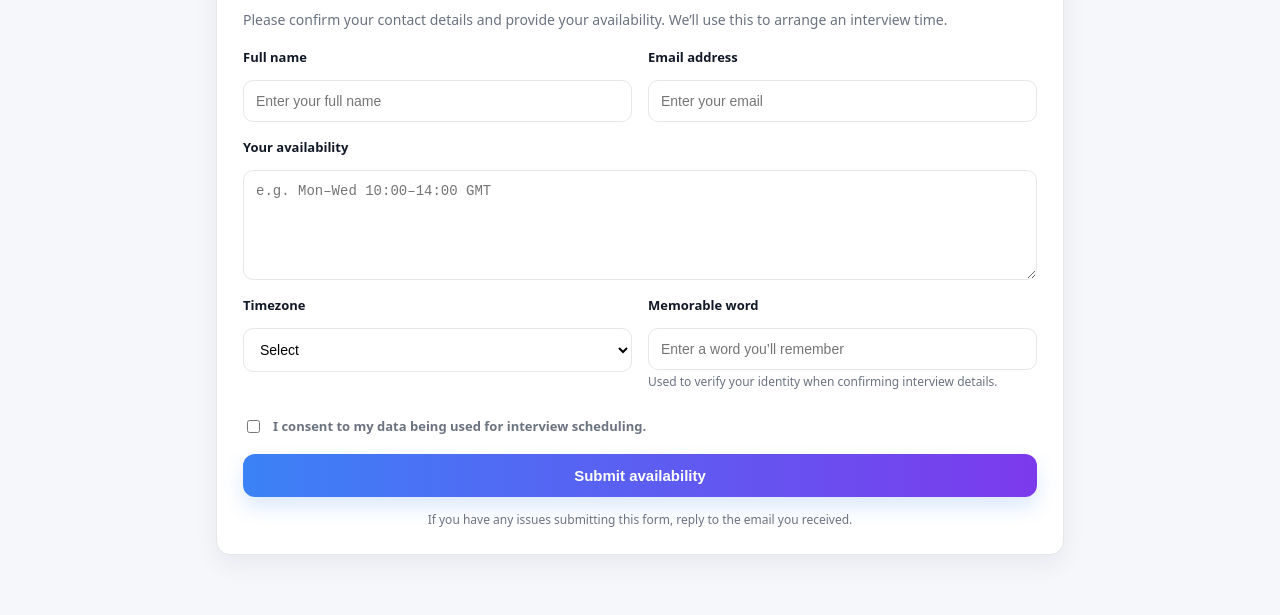
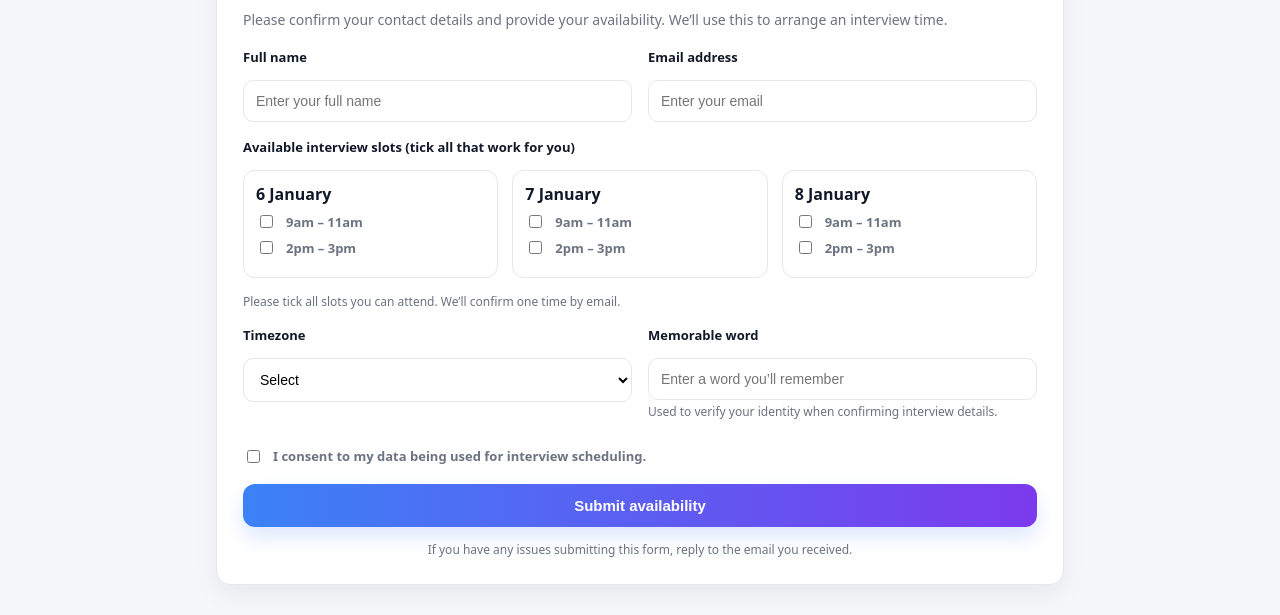
Before and after one commit to jasonarthur331-ui/interview-scheduler, a plain HTML site: page index.html in a window 1280 px wide. Shown: the part 185-800 px from the top of the page. Drawn offline with Linux system fonts and the light colour scheme.

Commit message:
Update index.html

```diff
--- a/index.html
+++ b/index.html
@@ -229,10 +229,86 @@
             <input id="email" type="email" name="email" placeholder="Enter your email" required>
           </div>
 
-          <div class="field full">
-            <label for="availability">Your availability</label>
-            <textarea id="availability" name="availability" placeholder="e.g. Mon–Wed 10:00–14:00 GMT" required></textarea>
-          </div>
+        <div class="field full">
+  <label>Available interview slots (tick all that work for you)</label>
+
+  <div style="display:grid; grid-template-columns:1fr 1fr 1fr; gap:14px;">
+    <div style="border:1px solid var(--border); border-radius:12px; padding:12px;">
+      <div style="font-weight:750; margin-bottom:8px;">6 January</div>
+
+      <label style="display:flex; gap:10px; align-items:flex-start; font-weight:600; color:var(--muted);">
+        <input type="checkbox" name="slot_6_jan_9_11" value="6 Jan 9am–11am" style="width:auto; margin-top:2px;">
+        9am – 11am
+      </label>
+
+      <label style="display:flex; gap:10px; align-items:flex-start; font-weight:600; color:var(--muted); margin-top:8px;">
+        <input type="checkbox" name="slot_6_jan_2_3" value="6 Jan 2pm–3pm" style="width:auto; margin-top:2px;">
+        2pm – 3pm
+      </label>
+    </div>
+
+    <div style="border:1px solid var(--border); border-radius:12px; padding:12px;">
+      <div style="font-weight:750; margin-bottom:8px;">7 January</div>
+
+      <label style="display:flex; gap:10px; align-items:flex-start; font-weight:600; color:var(--muted);">
+        <input type="checkbox" name="slot_7_jan_9_11" value="7 Jan 9am–11am" style="width:auto; margin-top:2px;">
+        9am – 11am
+      </label>
+
+      <label style="display:flex; gap:10px; align-items:flex-start; font-weight:600; color:var(--muted); margin-top:8px;">
+        <input type="checkbox" name="slot_7_jan_2_3" value="7 Jan 2pm–3pm" style="width:auto; margin-top:2px;">
+        2pm – 3pm
+      </label>
+    </div>
+
+    <div style="border:1px solid var(--border); border-radius:12px; padding:12px;">
+      <div style="font-weight:750; margin-bottom:8px;">8 January</div>
+
+      <label style="display:flex; gap:10px; align-items:flex-start; font-weight:600; color:var(--muted);">
+        <input type="checkbox" name="slot_8_jan_9_11" value="8 Jan 9am–11am" style="width:auto; margin-top:2px;">
+        9am – 11am
+      </label>
+
+      <label style="display:flex; gap:10px; align-items:flex-start; font-weight:600; color:var(--muted); margin-top:8px;">
+        <input type="checkbox" name="slot_8_jan_2_3" value="8 Jan 2pm–3pm" style="width:auto; margin-top:2px;">
+        2pm – 3pm
+      </label>
+    </div>
+  </div>
+
+  <div class="help" style="margin-top:10px;">
+    Please tick all slots you can attend. We’ll confirm one time by email.
+  </div>
+
+  <!-- simple required marker so they must pick at least one -->
+  <input type="hidden" name="at_least_one_slot" id="at_least_one_slot" value="">
+</div>
+
+<script>
+  // Require at least one slot to be selected (client-side)
+  (function () {
+    const form = document.querySelector('form[name="interview-availability"]');
+    if (!form) return;
+
+    const slotBoxes = form.querySelectorAll('input[type="checkbox"][name^="slot_"]');
+    const marker = document.getElementById('at_least_one_slot');
+
+    const update = () => {
+      const anyChecked = Array.from(slotBoxes).some(cb => cb.checked);
+      marker.value = anyChecked ? 'yes' : '';
+    };
+
+    slotBoxes.forEach(cb => cb.addEventListener('change', update));
+    form.addEventListener('submit', (e) => {
+      update();
+      if (!marker.value) {
+        e.preventDefault();
+        alert('Please tick at least one available time slot.');
+      }
+    });
+  })();
+</script>
+
 
           <div class="field">
             <label for="timezone">Timezone</label>
```
